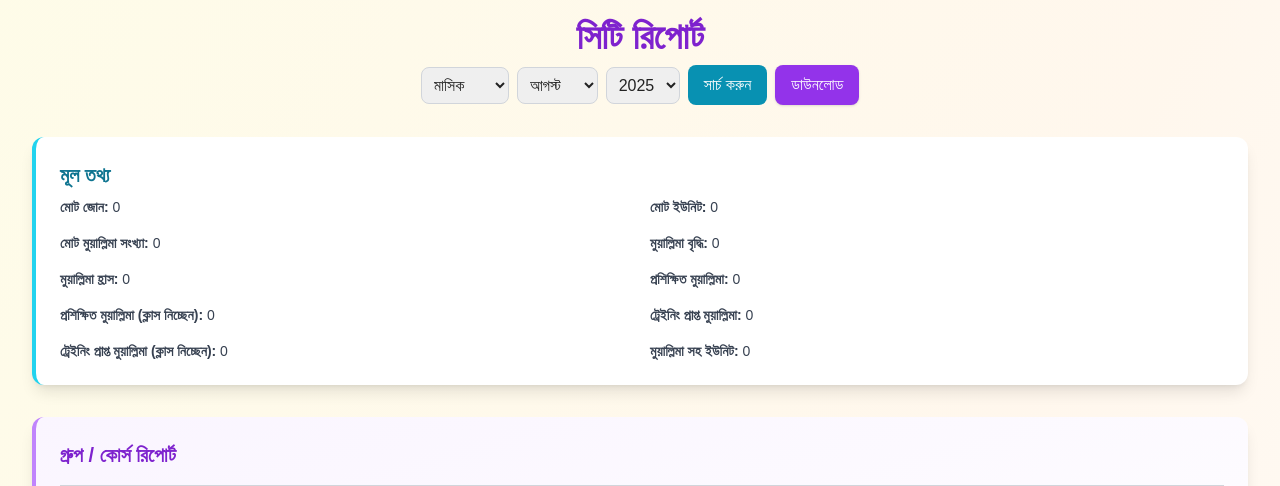
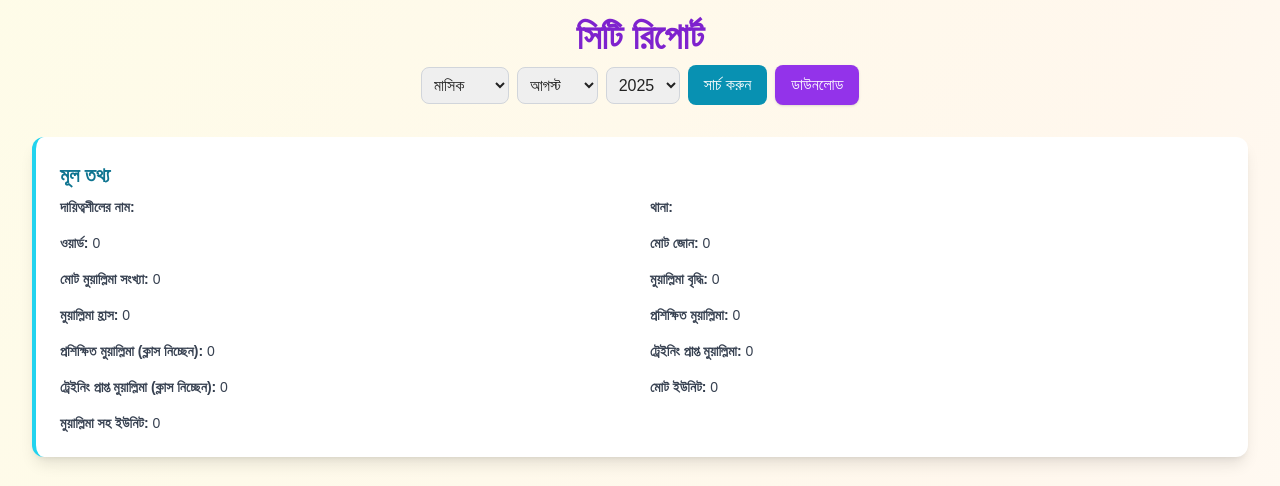
Before and after one commit to Jabir-A-H/report-submission, a Flask app: page /city_report in a window 1280 px wide. Shown: the part 207-693 px from the top of the page. Run offline with Flask 3, Linux system fonts and the light colour scheme; a user stored in the database is signed in; tables that the repository leaves empty hold one stand-in row (values such as "Sample post"); some libraries are stand-ins or nearby versions; some web fonts are replaced.

Commit message:
Update city_report.html

```diff
--- a/templates/city_report.html
+++ b/templates/city_report.html
@@ -1,5 +1,6 @@
-{% extends 'base.html' %} {% set page_title = 'সিটি রিপোর্ট' %} {% block content
-%}
+{% extends 'base.html' %}
+{% set page_title = 'সিটি রিপোর্ট' %}
+{% block content%}
 <div class="container mx-auto px-4 py-8 animate-fade-in">
   <div class="text-center mb-8">
     <h1 class="text-4xl font-extrabold text-purple-700 mb-2 text-center">
@@ -43,54 +44,23 @@
     <div class="bg-white rounded-xl shadow-lg p-6 border-l-4 border-cyan-400">
       <h2 class="text-xl font-bold text-cyan-700 mb-2">মূল তথ্য</h2>
       {% if city_summary %}
-      <div class="grid grid-cols-2 gap-4 text-gray-700 text-sm">
-        <div>
-          <span class="font-semibold">মোট জোন:</span> {{
-          city_summary.total_zones }}
+        <div class="grid grid-cols-2 gap-4 text-gray-700 text-sm">
+          <div><span class="font-semibold">দায়িত্বশীলের নাম:</span> {{ city_summary.responsible_name if city_summary.responsible_name is not none else '' }}</div>
+          <div><span class="font-semibold">থানা:</span> {{ city_summary.thana if city_summary.thana is not none else '' }}</div>
+          <div><span class="font-semibold">ওয়ার্ড:</span> {{ city_summary.ward if city_summary.ward is not none else '' }}</div>
+          <div><span class="font-semibold">মোট জোন:</span> {{ city_summary.total_zones }}</div>
+          <div><span class="font-semibold">মোট মুয়াল্লিমা সংখ্যা:</span> {{ city_summary.total_muallima }}</div>
+          <div><span class="font-semibold">মুয়াল্লিমা বৃদ্ধি:</span> {{ city_summary.muallima_increase }}</div>
+          <div><span class="font-semibold">মুয়াল্লিমা হ্রাস:</span> {{ city_summary.muallima_decrease }}</div>
+          <div><span class="font-semibold">প্রশিক্ষিত মুয়াল্লিমা:</span> {{ city_summary.certified_muallima }}</div>
+          <div><span class="font-semibold">প্রশিক্ষিত মুয়াল্লিমা (ক্লাস নিচ্ছেন):</span> {{ city_summary.certified_muallima_taking_classes }}</div>
+          <div><span class="font-semibold">ট্রেইনিং প্রাপ্ত মুয়াল্লিমা:</span> {{ city_summary.trained_muallima }}</div>
+          <div><span class="font-semibold">ট্রেইনিং প্রাপ্ত মুয়াল্লিমা (ক্লাস নিচ্ছেন):</span> {{ city_summary.trained_muallima_taking_classes }}</div>
+          <div><span class="font-semibold">মোট ইউনিট:</span> {{ city_summary.total_unit }}</div>
+          <div><span class="font-semibold">মুয়াল্লিমা সহ ইউনিট:</span> {{ city_summary.units_with_muallima }}</div>
         </div>
-        <div>
-          <span class="font-semibold">মোট ইউনিট:</span> {{
-          city_summary.total_unit }}
-        </div>
-        <div>
-          <span class="font-semibold">মোট মুয়াল্লিমা সংখ্যা:</span> {{
-          city_summary.total_muallima }}
-        </div>
-        <div>
-          <span class="font-semibold">মুয়াল্লিমা বৃদ্ধি:</span> {{
-          city_summary.muallima_increase }}
-        </div>
-        <div>
-          <span class="font-semibold">মুয়াল্লিমা হ্রাস:</span> {{
-          city_summary.muallima_decrease }}
-        </div>
-        <div>
-          <span class="font-semibold">প্রশিক্ষিত মুয়াল্লিমা:</span> {{
-          city_summary.certified_muallima }}
-        </div>
-        <div>
-          <span class="font-semibold"
-            >প্রশিক্ষিত মুয়াল্লিমা (ক্লাস নিচ্ছেন):</span
-          >
-          {{ city_summary.certified_muallima_taking_classes }}
-        </div>
-        <div>
-          <span class="font-semibold">ট্রেইনিং প্রাপ্ত মুয়াল্লিমা:</span> {{
-          city_summary.trained_muallima }}
-        </div>
-        <div>
-          <span class="font-semibold"
-            >ট্রেইনিং প্রাপ্ত মুয়াল্লিমা (ক্লাস নিচ্ছেন):</span
-          >
-          {{ city_summary.trained_muallima_taking_classes }}
-        </div>
-        <div>
-          <span class="font-semibold">মুয়াল্লিমা সহ ইউনিট:</span> {{
-          city_summary.units_with_muallima }}
-        </div>
-      </div>
       {% else %}
-      <div class="text-red-500">City summary unavailable.</div>
+        <div class="text-red-500">City summary unavailable.</div>
       {% endif %}
     </div>
     <!-- Courses Table (aggregated, read-only) -->
```
